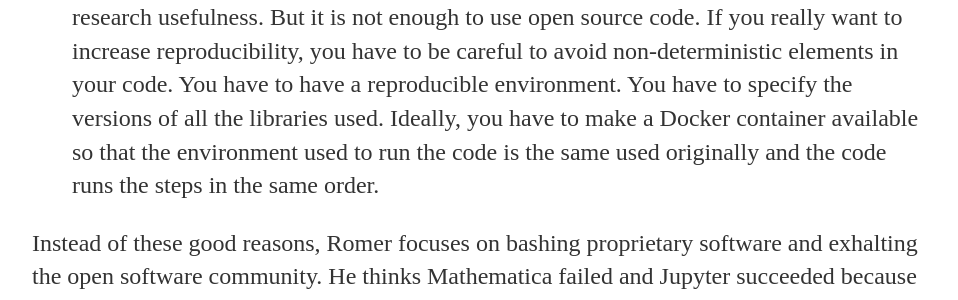
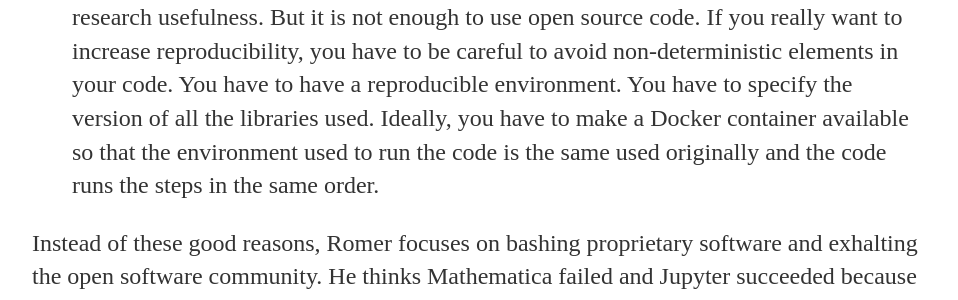
Before and after one commit to ezerfernandes/ezerfernandes.github.io, a Jekyll site: the page built from _posts/2019-02-13-right-reasons-open-source-in-research.md, in a window 1280 px wide. Shown: the part 1427-1727 px from the top of the page, without its empty margins (160-1118 px from the left). Built offline with Jekyll 4.4.1, drawn with Linux system fonts in a browser that asks for light colours; some of the changed text lies outside the part shown.

Commit message:
Update 2019-02-13-right-reasons-open-source-in-research.md

```diff
--- a/_posts/2019-02-13-right-reasons-open-source-in-research.md
+++ b/_posts/2019-02-13-right-reasons-open-source-in-research.md
@@ -16,7 +16,7 @@ Second of all, it is true that an open source code base increases transparency.
 
 - Open standards increase user choice. If I use a proprietary format, I cannot migrate my code and my data easily to another platform. That is why I think it is better not to use AWS or Google Cloud or Azure and to use open frameworks instead when developing an app that uses the cloud, but it is another topic. It is also better using open formats such as Markdown ans LaTeX when writing  articles, notes and other textual data than relying on apps with proprietary formats.
 
-- Another good reason to use open source software when doing research is that it increases the number of people that can run the code, because, well open source is widely available and you don't have to pay a dime for it. It is all about reproducibility and research usefulness. But it is not enough to use open source code. If you really want to increase reproducibility, you have to be careful to avoid non-deterministic elements in your code. You have to have a reproducible environment. You have to specify the versions of all the libraries used. Ideally, you have to make a Docker container available so that the environment used to run the code is the same used originally and the code runs the steps in the same order.
+- Another good reason to use open source software when doing research is that it increases the number of people that can run the code, because, well open source is widely available and you don't have to pay a dime for it. It is all about reproducibility and research usefulness. But it is not enough to use open source code. If you really want to increase reproducibility, you have to be careful to avoid non-deterministic elements in your code. You have to have a reproducible environment. You have to specify the version of all the libraries used. Ideally, you have to make a Docker container available so that the environment used to run the code is the same used originally and the code runs the steps in the same order.
 
 Instead of these good reasons, Romer focuses on bashing proprietary software and exhalting the open software community. He thinks Mathematica failed and Jupyter succeeded because the norms of the open source community are similar to the norms of the scientific community.
 
```
